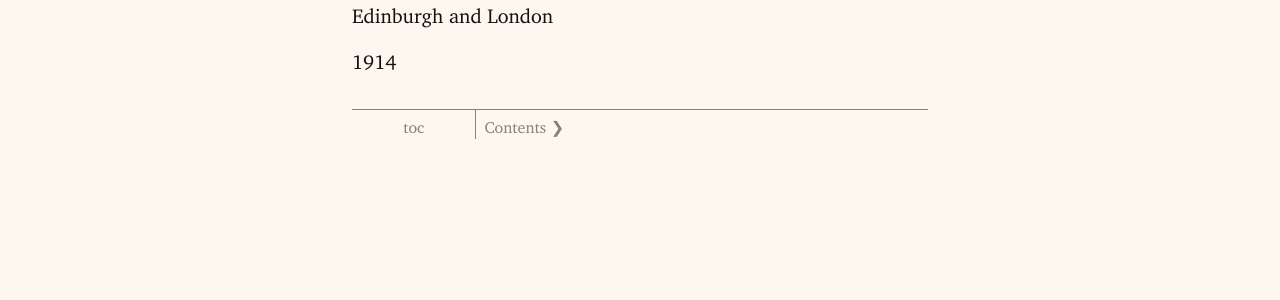
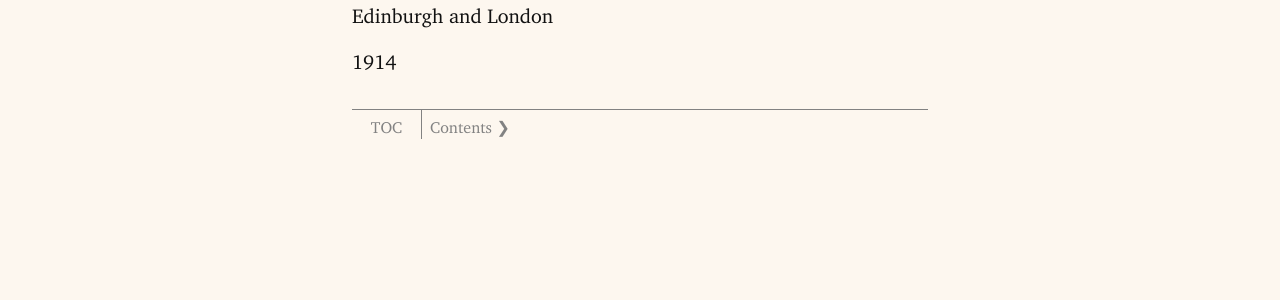
Before and after one commit to evanwill/aladore-book, a Jekyll site: the page built from text/00title.html, in a window 1280 px wide. Shown: the part 380-680 px from the top of the page. Built offline with Jekyll 4.4.1, drawn with Linux system fonts in a browser that asks for light colours.

Commit message:
chapter nav tweak

```diff
--- a/_layouts/chapter.html
+++ b/_layouts/chapter.html
@@ -38,7 +38,7 @@ layout: default
       {% if prevurl %}<div class="lesson-nav prev">
           <a href="{{ prevurl | relative_url }}"> ❮ {{ prevtitle }}</a>
       </div>{% endif %}
-      <div class="lesson-nav toc"><a href="{{ '/text/01toc.html' | relative_url }}">toc</a></div>
+      <div class="lesson-nav toc"><a href="{{ '/text/01toc.html' | relative_url }}">TOC</a></div>
       {% if nexturl %}<div class="lesson-nav next">
           <a href="{{ nexturl | relative_url }}" >{{nexttitle }} ❯</a>
       </div>{% endif %}
--- a/_sass/_book.scss
+++ b/_sass/_book.scss
@@ -27,7 +27,7 @@
     text-align: center;
     a {
         color: $grey-color;
-        padding-bottom: 100%;
+        //padding-bottom: 100%;
     }
     .lesson-nav {
         display: table-cell;
@@ -50,6 +50,11 @@
         width: 12%;
     }
 }
+#chapter-buttons:after {
+    content: "";
+    display: table;
+    clear: both;
+}
 article {
     ::-moz-selection {
         background: yellow;
```
